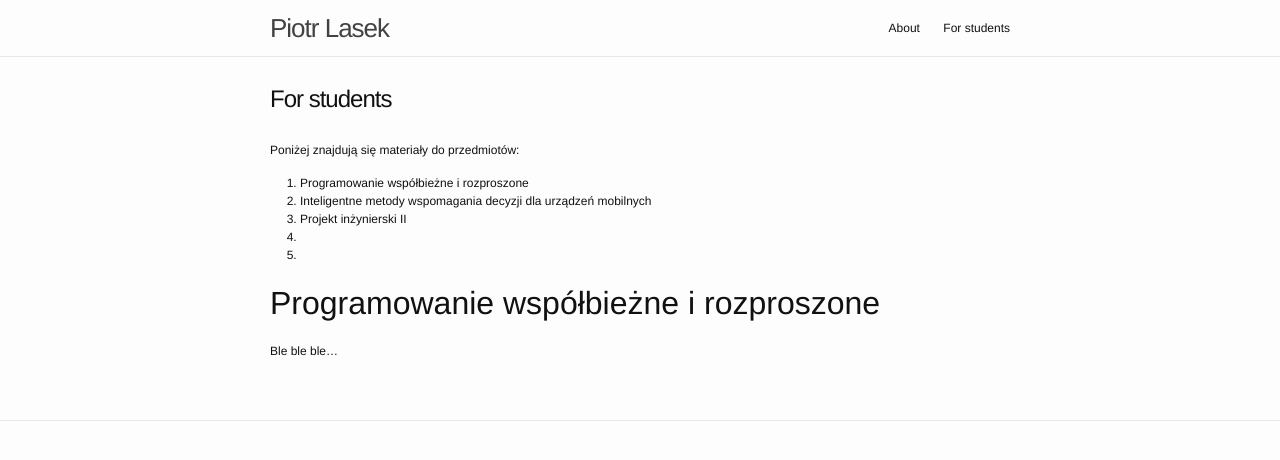
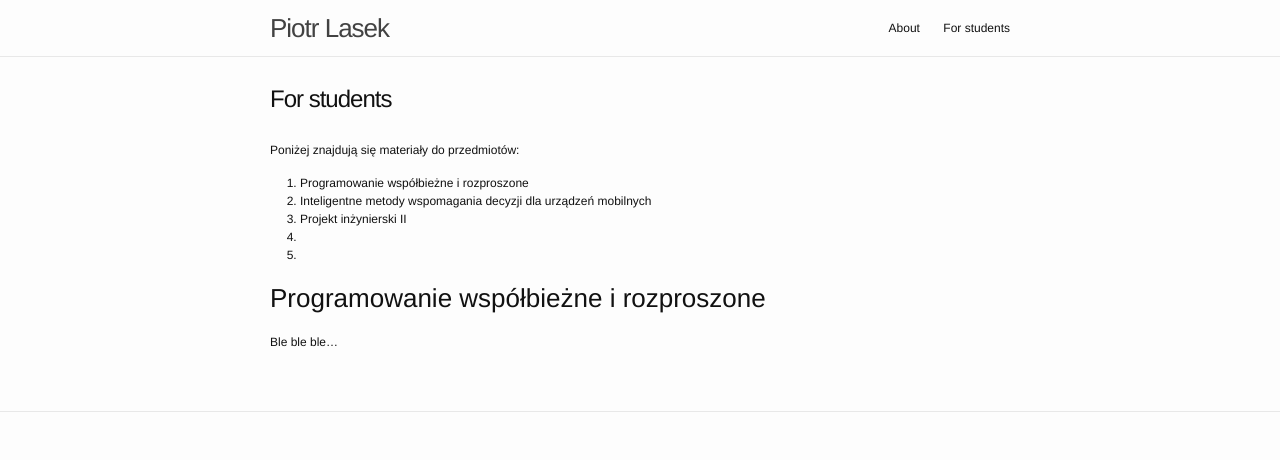
Before and after one commit to piotrlasek/piotrlasek.github.io, a Jekyll site: the page built from for-students.md, in a window 1280 px wide. Shown: the top 460 px of the page. Built offline with Jekyll 4.4.1, drawn with Linux system fonts in a browser that asks for light colours.

Commit message:
some changes

```diff
--- a/for-students.md
+++ b/for-students.md
@@ -12,6 +12,6 @@ Poniżej znajdują się materiały do przedmiotów:
 4.
 5.
 
-## Programowanie współbieżne i rozproszone
+### Programowanie współbieżne i rozproszone
 
 Ble ble ble...
```
